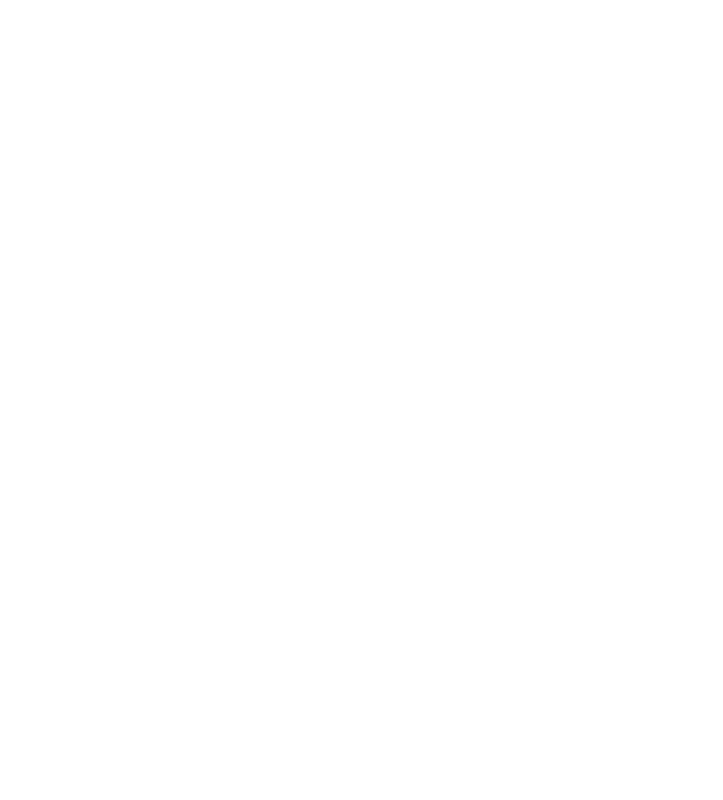
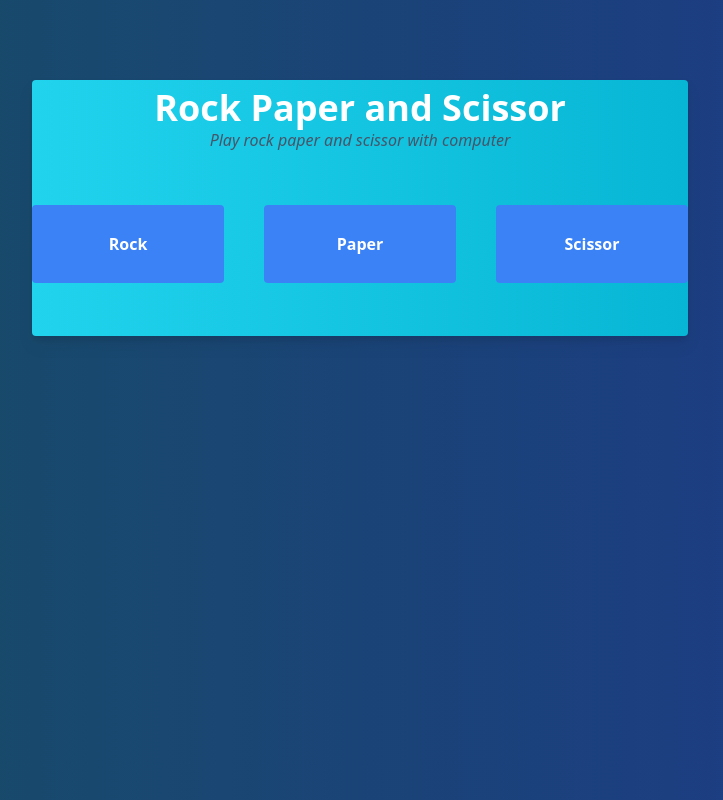
Before and after one commit to Xsodia432/rock_paper_scissor, a plain HTML site: page index.html in a window 1280 px wide. Shown: the whole page, without its empty margins (288-1011 px from the left). Drawn offline with nearby package versions, Linux system fonts and the light colour scheme.

Commit message:
Created UI for rock paper and scissor. Also edited javascript to get the value of each buttons

```diff
--- a/index.html
+++ b/index.html
@@ -1,10 +1,51 @@
 <!DOCTYPE html>
 <html lang="en">
   <head>
-    <script src="./rock_paper_scissor.js"></script>
+    <script src="https://cdn.tailwindcss.com"></script>
     <meta charset="UTF-8" />
     <meta name="viewport" content="width=device-width, initial-scale=1.0" />
     <title>Document</title>
   </head>
-  <body></body>
+  <body>
+    <div
+      class="h-screen max-h-screen bg-gradient-to-r from-cyan-900 to-blue-900 font-sans flex flex-row"
+    >
+      <div class="basis-1/4"></div>
+      <div
+        class="bg-gradient-to-r from-cyan-400 to-cyan-500 grid basis-1/2 max-h-64 mt-20 rounded drop-shadow-lg pt-2"
+      >
+        <div class="text-center">
+          <div class="font-bold text-white text-4xl">
+            Rock Paper and Scissor
+          </div>
+          <div class="text-slate-600 text-md italic">
+            Play rock paper and scissor with computer
+          </div>
+        </div>
+
+        <div class="flex justify-center gap-10">
+          <button
+            class="w-48 font-bold rounded bg-blue-500 transition duration-150 ease-in-out text-white hover:-translate-y-1 hover:scale-110 hover:bg-indigo-500 duration-200"
+            value="Rock"
+          >
+            Rock
+          </button>
+          <button
+            class="w-48 font-bold rounded bg-blue-500 transition duration-150 ease-in-out text-white hover:-translate-y-1 hover:scale-110 hover:bg-indigo-500 duration-200"
+            value="Paper"
+          >
+            Paper
+          </button>
+          <button
+            class="w-48 font-bold rounded bg-blue-500 transition duration-150 ease-in-out text-white hover:-translate-y-1 hover:scale-110 hover:bg-indigo-500 duration-200"
+            value="Scissor"
+          >
+            Scissor
+          </button>
+        </div>
+        <div class="basis-1/4"></div>
+      </div>
+    </div>
+  </body>
 </html>
+<script src="./rock_paper_scissor.js"></script>
--- a/rock_paper_scissor.js
+++ b/rock_paper_scissor.js
@@ -1,3 +1,5 @@
+const buttons = document.querySelectorAll("button");
+
 const rps = (playerChoice) => {
   const choices = ["Rock", "Paper", "Scissor"];
   let result = "";
@@ -10,19 +12,20 @@ const rps = (playerChoice) => {
   if (final_computer === final_playerchoice) result = "Draw";
   else {
     if (final_playerchoice === "Rock" && final_computer === "Paper")
-      result = "You Lose Computer picked " + final_computer;
+      result = "You Lose, computer picked " + final_computer;
     else if (final_playerchoice === "Scissor" && final_computer === "Rock")
-      result = "You Lose Computer picked " + final_computer;
+      result = "You Lose, computer picked " + final_computer;
     else if (final_playerchoice === "Paper" && final_computer === "Scissor")
-      result = "You Lose Computer picked " + final_computer;
+      result = "You Lose, computer picked " + final_computer;
     else {
-      result = "You win Computer picked " + final_computer;
+      result = "Congrants!!! you win, computer picked " + final_computer;
     }
   }
 
   return result;
 };
-
-for (let i = 0; i < 5; i++) {
-  console.log(rps("Paper"));
-}
+buttons.forEach((button) => {
+  button.addEventListener("click", (e) => {
+    alert(rps(button.value));
+  });
+});
```
